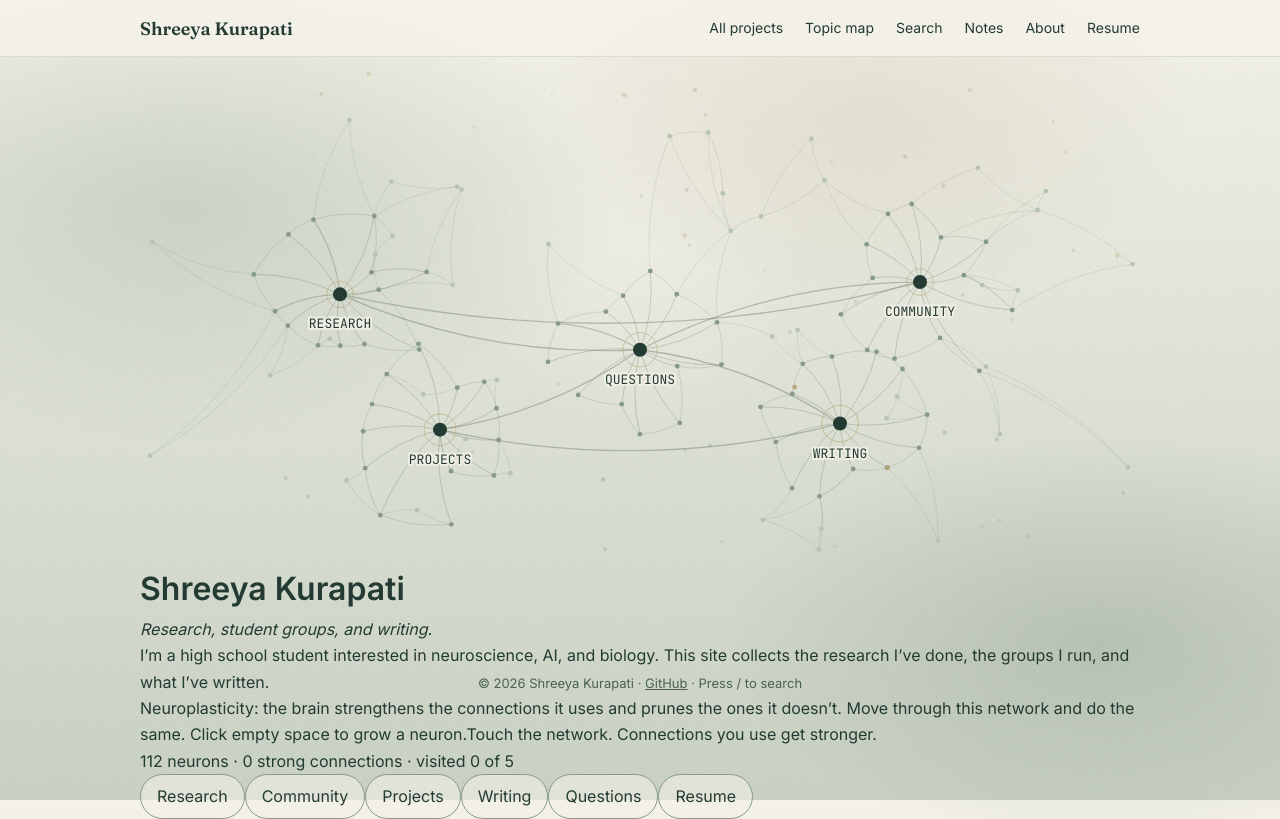
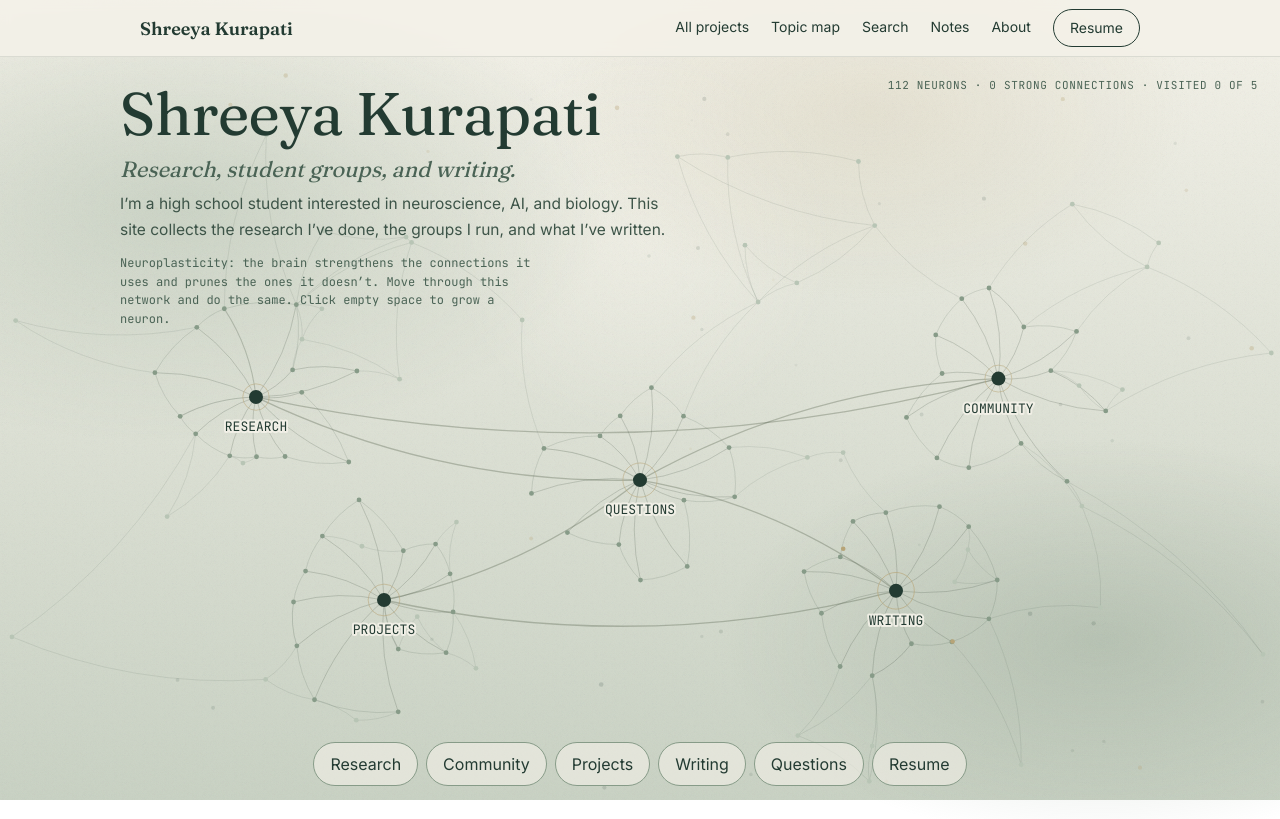
Before and after one commit to shreeyakurapati/shreeyakurapati, a website: page index.html in a window 1280 px wide. Drawn offline with Linux system fonts and the light colour scheme.

Commit message:
Add files via upload

```diff
--- a/css/style.css
+++ b/css/style.css
@@ -117,3 +117,21 @@ svg{max-width:100%}
 @media(prefers-reduced-motion:reduce){.js .rv,.tl div{opacity:1!important;transform:none!important}.tl::before{height:100%!important}}
 
 @media print{header,footer,#dots,.fogA,.fogB,#cr,#cd,#pv,#veil,.noprint{display:none!important}body{background:#fff!important}body::before,body::after{display:none}.js .rv{opacity:1!important;transform:none!important}}
+
+nav a.cta{border:1px solid var(--forest);border-radius:99px;padding:6px 16px}
+body.home{overflow:hidden}
+body.home footer{display:none}
+body.home main{max-width:none;padding:0}
+body.home #stage{position:fixed;left:0;right:0;top:56px;bottom:0;height:auto;margin:0;z-index:1}
+body.home #c{position:absolute;inset:0;width:100%;height:100%}
+.hhero{position:absolute;left:max(22px,calc((100vw - 1040px)/2));top:26px;width:min(560px,calc(100% - 44px));pointer-events:none}
+.hhero h1{font:400 clamp(34px,6vw,60px)/1.05 var(--serif);letter-spacing:-.01em}
+.hhero em{display:block;font:italic 400 clamp(17px,2.6vw,22px) var(--serif);margin:10px 0 8px;color:#4a6355}
+.hhero p{color:#3d5448;font-size:15.5px}
+.hhero .cap{margin-top:12px;font:12px/1.55 var(--mono);color:#4a6355;max-width:430px}
+.cs{display:none}
+#hud{position:absolute;right:22px;top:22px;font:11px var(--mono);color:#4a6355;text-align:right;pointer-events:none;text-transform:uppercase;letter-spacing:.06em}
+.hchips{position:absolute;left:0;right:0;bottom:14px;display:flex;flex-wrap:wrap;gap:8px;justify-content:center;padding:0 16px;pointer-events:none}
+.hchips a{pointer-events:auto}
+body.home #tip{position:absolute;left:50%;bottom:72px;transform:translateX(-50%)}
+@media(max-width:600px){.hhero .long,.cl{display:none}.cs{display:inline}body.home #tip{top:120px;bottom:auto;width:min(92%,340px)}#hud{top:auto;bottom:104px;right:auto;left:16px;right:16px;text-align:center;font-size:9.5px}}
```
